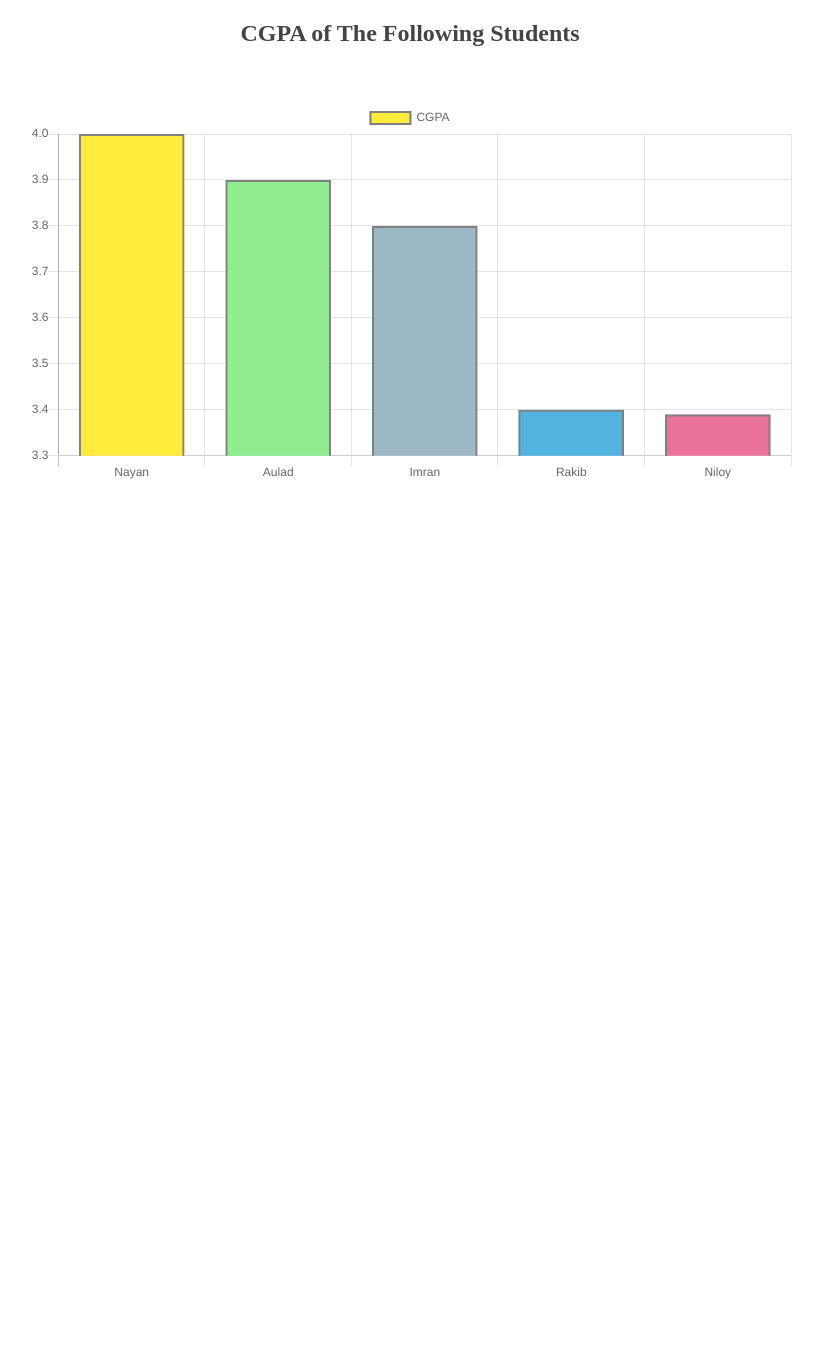
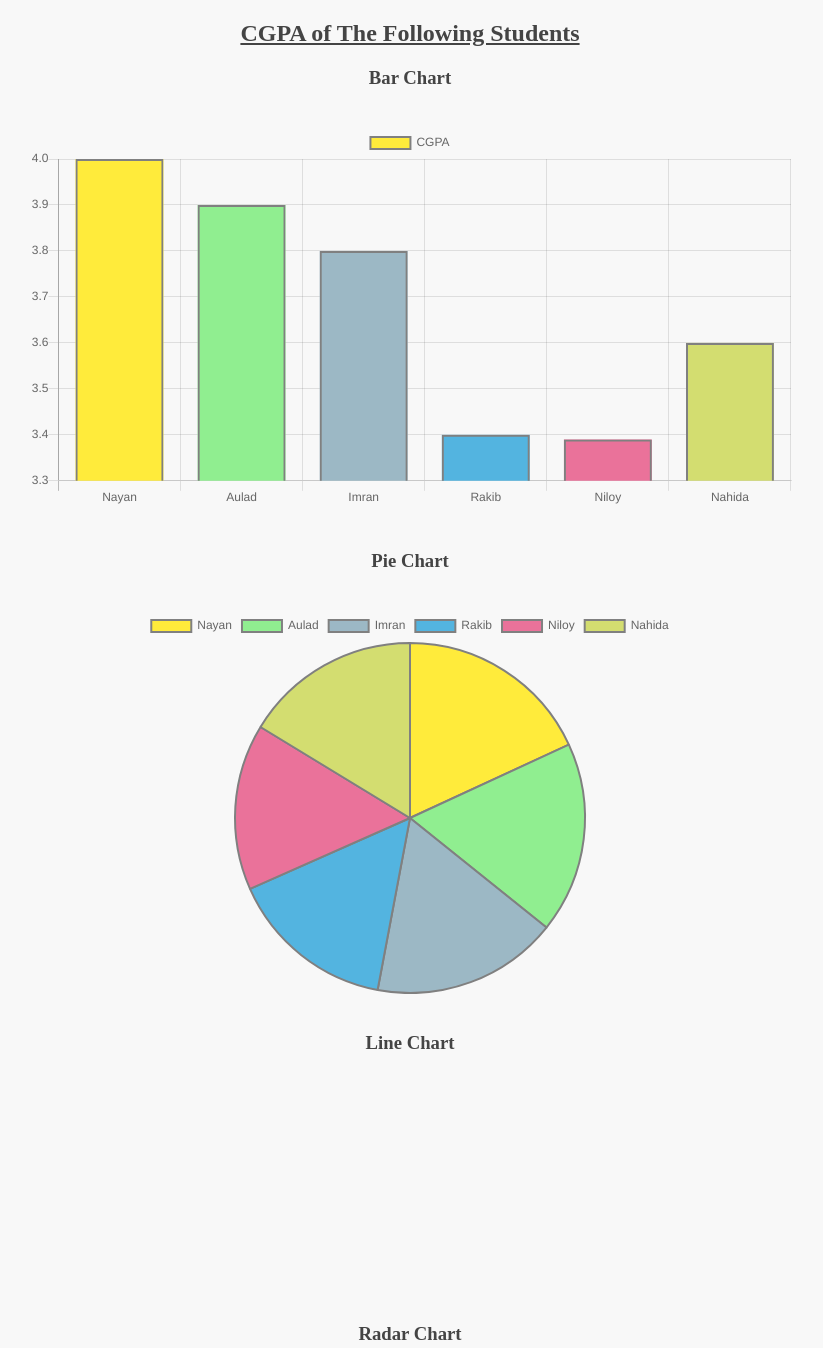
Before and after one commit to RRakib/Learning-Chart.js, a website: page index.html in a window 1280 px wide. Shown: the top 1348 px of the page, without its empty margins (230-1053 px from the left). Before the commit the page ends 820 px from the top, so only its background shows below. Drawn offline with nearby package versions, Linux system fonts and the light colour scheme.

Commit message:
Pie Chart Added

```diff
--- a/index.html
+++ b/index.html
@@ -9,12 +9,19 @@
     <title>Chart</title>
 </head>
 <body>
-    <h2>CGPA of The Following Students</h2>
+    <h2> <u>CGPA of The Following Students</u> </h2>
     <div class="container">
         <div class="chart">
-            <canvas id="canvas">
-
-            </canvas>
+            <h3>Bar Chart</h3>
+            <canvas id="canvas1"></canvas>
+            <h3>Pie Chart</h3>
+            <canvas id="canvas2"></canvas>
+            <h3>Line Chart</h3>
+            <canvas id="canvas3"></canvas>
+            <h3>Radar Chart</h3>
+            <canvas id="canvas4"></canvas>
+            <h3>Doughnut Chart</h3>
+            <canvas id="canvas5"></canvas>
         </div>
     </div>
 
--- a/main.css
+++ b/main.css
@@ -3,15 +3,18 @@ body{
     padding:0;
     height: 100vh;
     color: #444;
-    background: #fff;
     text-align: center;
+    background: #f8f8f8;
     font-family: Montserrat;
 }
 .container{
     width: 75%;
-    margin: 55px auto;
+    margin: auto;
 }
 .container .chart{
     width: 80%;
     margin: 0 auto;
 }
+.container .chart canvas{
+    margin: 5% 0;
+}
--- a/main.js
+++ b/main.js
@@ -1,17 +1,40 @@
-let myChart = document.querySelector("#canvas").getContext("2d");
+// Variable Diclaration
+let myChart1 = document.querySelector("#canvas1").getContext("2d");
+let myChart2 = document.querySelector("#canvas2").getContext("2d");
+let myChart3 = document.querySelector("#canvas3").getContext("2d");
+let myChart4 = document.querySelector("#canvas4").getContext("2d");
+let myChart5 = document.querySelector("#canvas5").getContext("2d");
 
-let allChart = new Chart(myChart, {
+// Bar Chart
+let barChart = new Chart(myChart1, {
     type : "bar", // Bar, horizontalbar , pie , line , doughnut , radar , polarArea
     data : {
-        labels : ["Nayan" , "Aulad" , "Imran" , "Rakib" , "Niloy"],
+        labels : ["Nayan" , "Aulad" , "Imran" , "Rakib" , "Niloy" , "Nahida"],
         datasets:[{
             label : "CGPA",
             borderWidth: 2,
             color: "#E2E2E2",
             borderColor: "gray",
-            data : [4 , 3.9 , 3.8 , 3.4 , 3.39],
-            backgroundColor: ["#ffeb3b" , "lightgreen", "#9cb8c5", "#53b4e0", "#ea729a"],
+            data : [4 , 3.9 , 3.8 , 3.4 , 3.39 , 3.6],
+            backgroundColor: ["#ffeb3b" , "lightgreen", "#9cb8c5", "#53b4e0", "#ea729a" , "#d3dd70"],
         }],
     },
     options : {}
 })
+
+// Pie Chart
+let pieChart = new Chart(myChart2, {
+    type : "pie", // Bar, horizontalbar , pie , line , doughnut , radar , polarArea
+    data : {
+        labels : ["Nayan" , "Aulad" , "Imran" , "Rakib" , "Niloy" , "Nahida"],
+        datasets:[{
+            label : "CGPA",
+            borderWidth: 2,
+            color: "#E2E2E2",
+            borderColor: "gray",
+            data : [4 , 3.9 , 3.8 , 3.4 , 3.39 , 3.6],
+            backgroundColor: ["#ffeb3b" , "lightgreen", "#9cb8c5", "#53b4e0", "#ea729a" , "#d3dd70"],
+        }],
+    },
+    options : {}
+})
```
